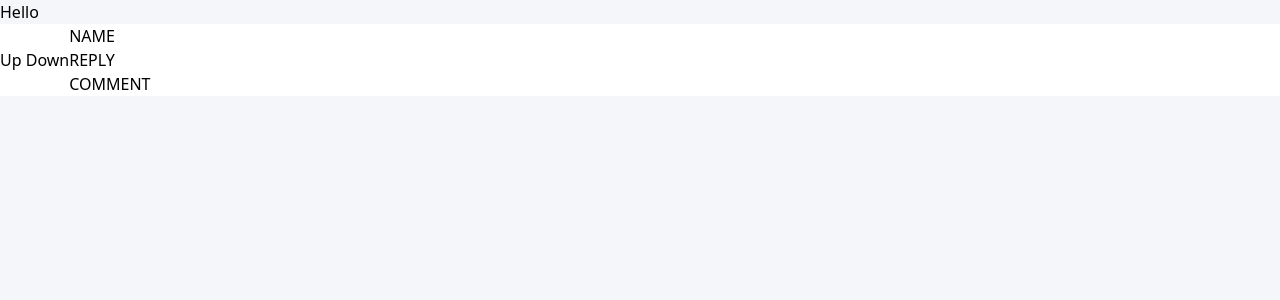
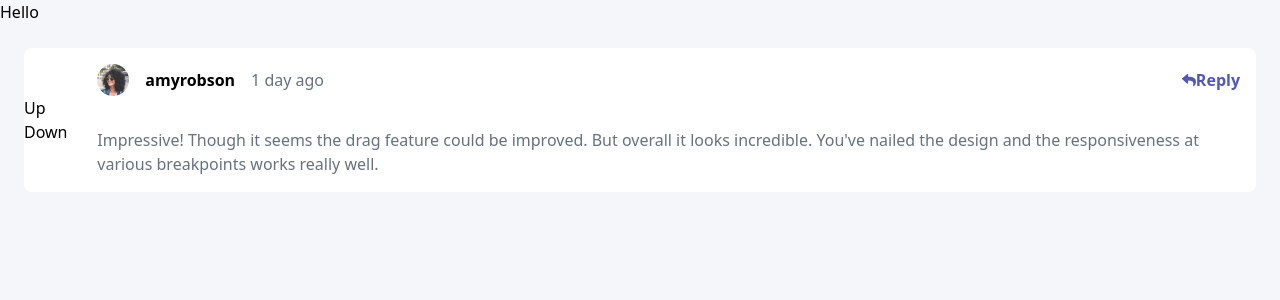
Before and after one commit to lavollmer/interactive-comments-app, a React (Vite) app: page / in a window 1280 px wide. Shown: the top 300 px of the page. Built offline with nearby package versions, Linux system fonts and the light colour scheme.

Commit message:
added title, avatage image, reply button, comments in reusable comment card

```diff
--- a/src/components/CommentCard.jsx
+++ b/src/components/CommentCard.jsx
@@ -2,22 +2,32 @@ import React from "react";
 import IconPlus from "../assets/icon-plus.svg";
 import IconMinus from "../assets/icon-minus.svg";
 import IconReply from "../assets/icon-reply.svg";
+import Avatar from "../assets/image-amyrobson.png";
 
 const CommentCard = () => {
   return (
-    <div className="flex flex-row items-center font-rubik bg-white">
+    <div className="flex flex-row items-center font-rubik bg-white m-6 rounded-lg">
       {/* increment and decrement button */}
       <div>
         <p>Up Down</p>
       </div>
       {/* name, avatar image, reply button and comment */}
       <div>
-        <div>
-          <h1>NAME</h1>
-          <button>REPLY</button>
+        <div className="flex flex-row items-center justify-between p-4">
+          <div className="flex flex-row items-center justify-center space-x-4">
+            <img src={Avatar} alt="Amy Robson Image" className="h-8 w-8" />
+            <h1 className="font-bold text-black">amyrobson</h1>
+            <p className="text-md text-grayish-blue">1 day ago</p>
+          </div>
+          <div>
+            <button className="flex flex-row items-center font-bold text-moderate-blue">
+                <img src={IconReply} alt="Reply Icon" />
+                Reply
+            </button>
+          </div>
         </div>
         <div>
-          <p>COMMENT</p>
+          <p className="text-md text-grayish-blue p-4">Impressive! Though it seems the drag feature could be improved. But overall it looks incredible. You've nailed the design and the responsiveness at various breakpoints works really well.</p>
         </div>
       </div>
     </div>
```
Also changed, not shown: 1 other file (tests, documents, lock files or other folders).
